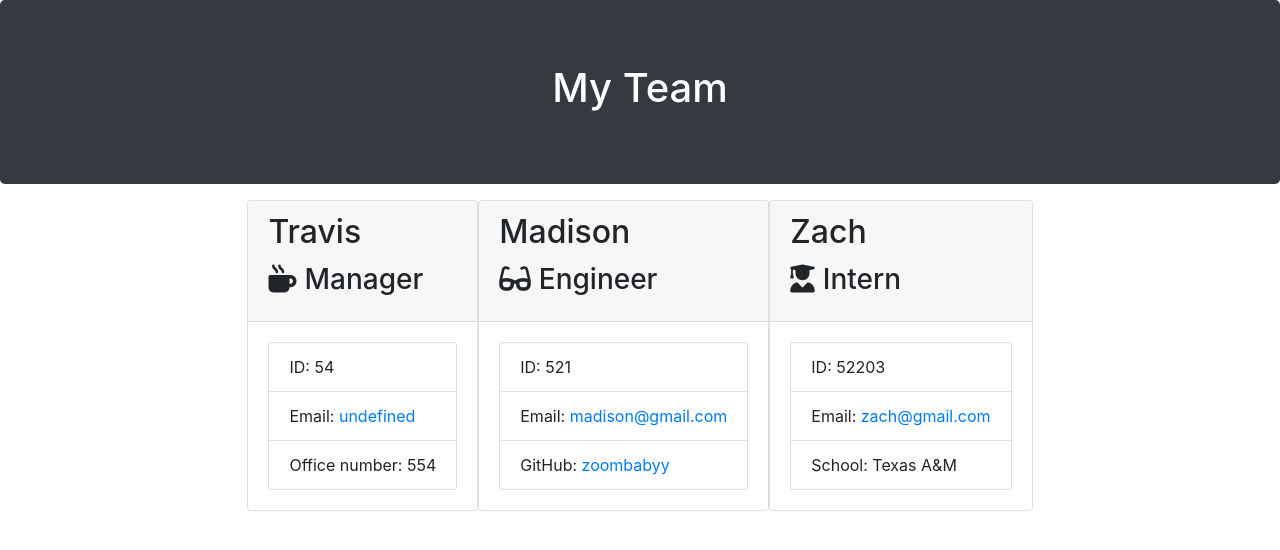
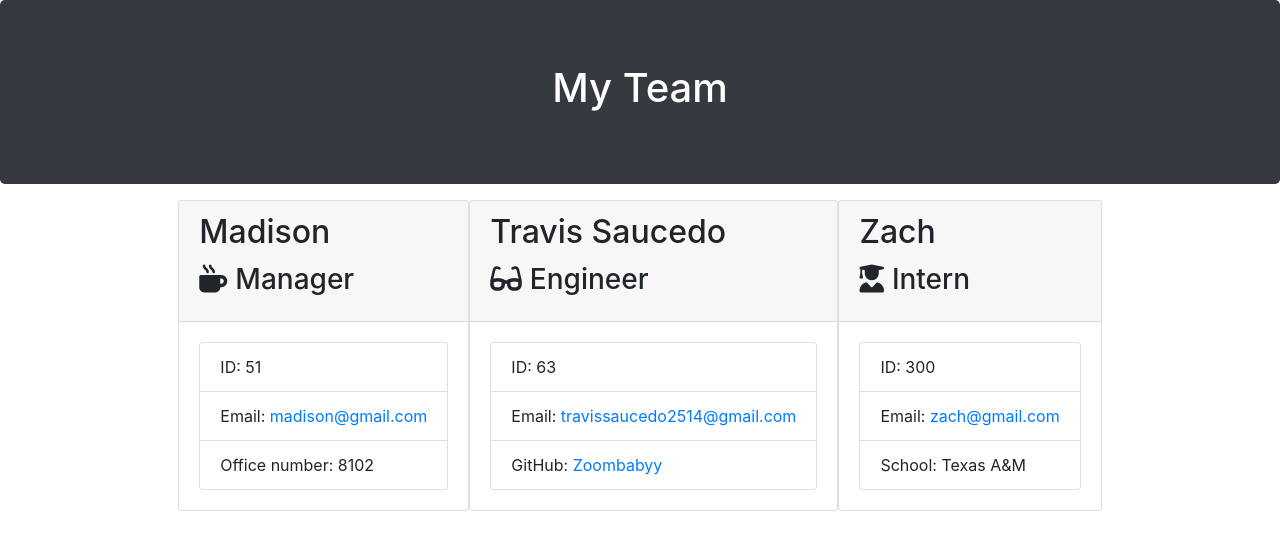
Before and after one commit to Zoombabyy/Team-Profile-Generator, a website: page index.html in a window 1280 px wide. Drawn offline with nearby package versions, Linux system fonts and the light colour scheme.

Commit message:
README fully updated, everything working, test run properly

```diff
--- a/index.html
+++ b/index.html
@@ -25,27 +25,27 @@
 
         <div class="card employee-card">
   <div class="card-header">
-      <h2 class="card-title">Travis</h2>
+      <h2 class="card-title">Madison</h2>
       <h3 class="card-title"><i class="fas fa-mug-hot mr-2"></i>Manager</h3>
   </div>
   <div class="card-body">
       <ul class="list-group">
-          <li class="list-group-item">ID: 54</li>
-          <li class="list-group-item">Email: <a href="mailto:jane@company.com">undefined</a></li>
-          <li class="list-group-item">Office number: 554</li>
+          <li class="list-group-item">ID: 51</li>
+          <li class="list-group-item">Email: <a href="mailto:jane@company.com">madison@gmail.com</a></li>
+          <li class="list-group-item">Office number: 8102</li>
       </ul>
   </div>
 </div>
     <div class="card employee-card">
 <div class="card-header">
-    <h2 class="card-title">Madison</h2>
+    <h2 class="card-title">Travis Saucedo</h2>
     <h3 class="card-title"><i class="fas fa-glasses mr-2"></i>Engineer</h3>
 </div>
 <div class="card-body">
     <ul class="list-group">
-        <li class="list-group-item">ID: 521</li>
-        <li class="list-group-item">Email: <a href="mailto:dave@company.com">madison@gmail.com</a></li>
-        <li class="list-group-item">GitHub: <a href="https://github.com/zoombabyy" target="_blank" rel="noopener noreferrer">zoombabyy</a></li>
+        <li class="list-group-item">ID: 63</li>
+        <li class="list-group-item">Email: <a href="mailto:dave@company.com">travissaucedo2514@gmail.com</a></li>
+        <li class="list-group-item">GitHub: <a href="https://github.com/Zoombabyy" target="_blank" rel="noopener noreferrer">Zoombabyy</a></li>
     </ul>
 </div>
 </div>
@@ -56,7 +56,7 @@
     </div>
     <div class="card-body">
         <ul class="list-group">
-            <li class="list-group-item">ID: 52203</li>
+            <li class="list-group-item">ID: 300</li>
             <li class="list-group-item">Email: <a href="mailto:pete@company.com">zach@gmail.com</a></li>
             <li class="list-group-item">School: Texas A&M</li>
         </ul>
```
Also changed, not shown: README.md, assets/display.png (added).
